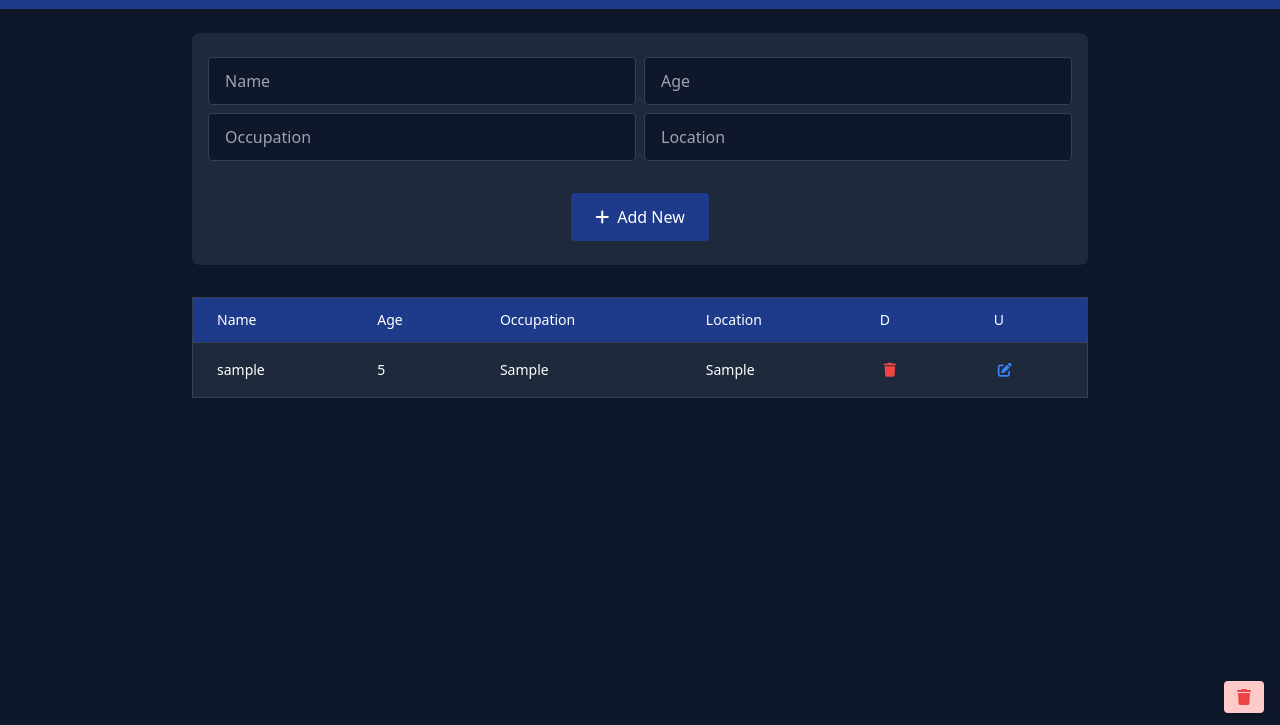
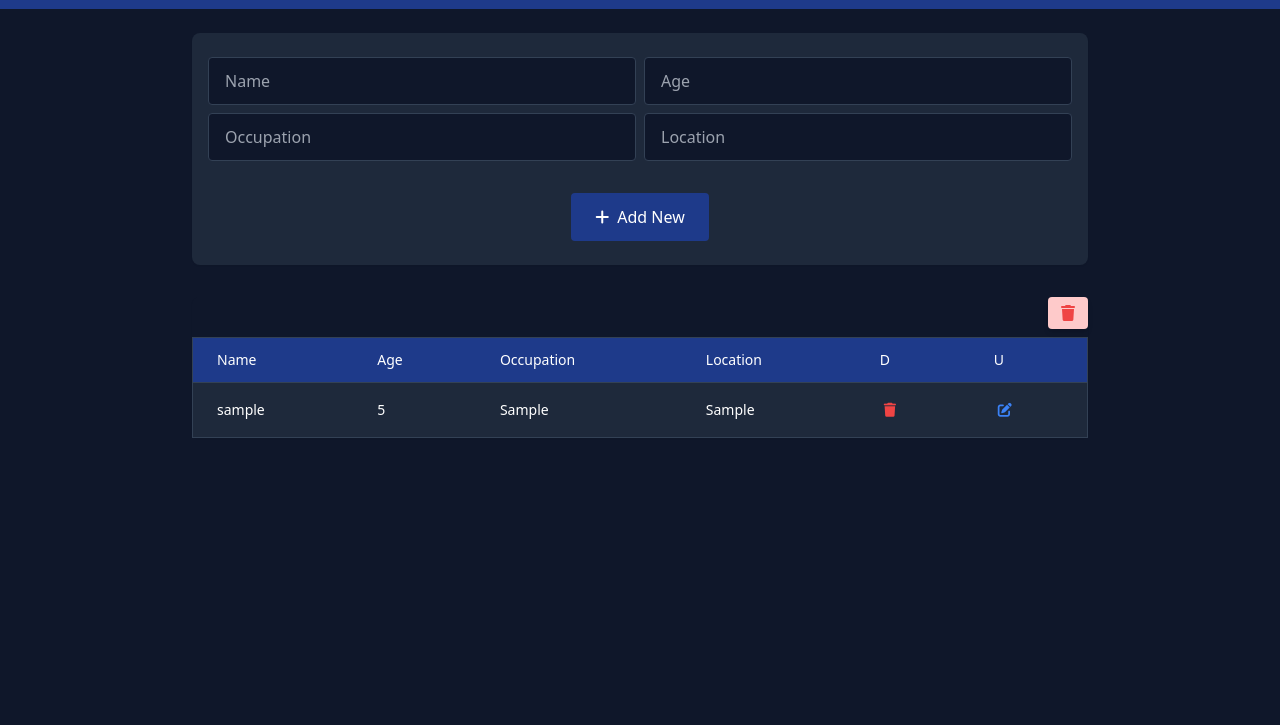
Before and after one commit to mostafa-jaafari/Add-New-Users, a plain HTML site: page index.html in a window 1280 px wide. Both pictures are taken after typing "Sample", "5", "Sample", "Sample" into the empty fields and a click on the button "Add New". Shown: the part 75-800 px from the top of the page. Drawn offline with nearby package versions, Linux system fonts and the light colour scheme.

Commit message:
Change the place of Delete All to the top of table

```diff
--- a/Script.js
+++ b/Script.js
@@ -68,7 +68,7 @@ function Read_Data(){
         document.getElementById("Tbody").innerHTML = table;
 
     if (UsersData.length > 0) {
-        DeleteAll.innerHTML = `<button onclick="DeleteAllUsers()" class="fixed bottom-3 text-red-500 w-10 h-8 transition-all duration-500 ease-in-out hover:w-32 overflow-hidden cursor-pointer rounded font-semibold bg-red-200 py-1 px-2 shadow-md shadow-black-900"><i class="fa-solid fa-trash"></i> Delete All ${UsersData.length}</span></button>
+        DeleteAll.innerHTML = `<button onclick="DeleteAllUsers()" class="text-red-500 w-10 h-8 transition-all duration-500 ease-in-out hover:w-32 overflow-hidden cursor-pointer rounded font-semibold bg-red-200 py-1 shadow-md shadow-black-900"><i class="fa-solid fa-trash"></i> Delete All ${UsersData.length}</span></button>
 `;
     } else {
         DeleteAll.innerHTML = "";
--- a/index.html
+++ b/index.html
@@ -58,11 +58,12 @@
             <tbody id="Tbody">
 
             </tbody>
+            <div id="Delete-All-Btn" class="w-full flex justify-end pb-2">
+            </div>
         </table>
 
     </section>
-    <div id="Delete-All-Btn" class="w-full flex justify-end p-4 ">
-    </div>
+
     <!-- Link the external JavaScript file -->
     <script src="Script.js"></script>
 </body>
```
